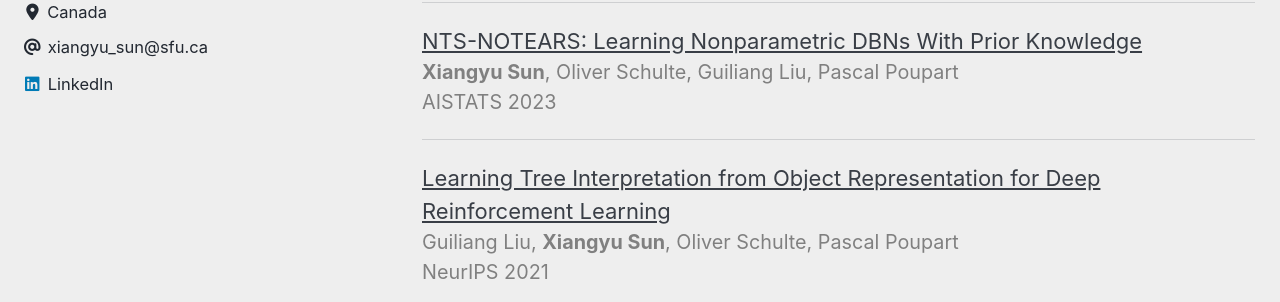
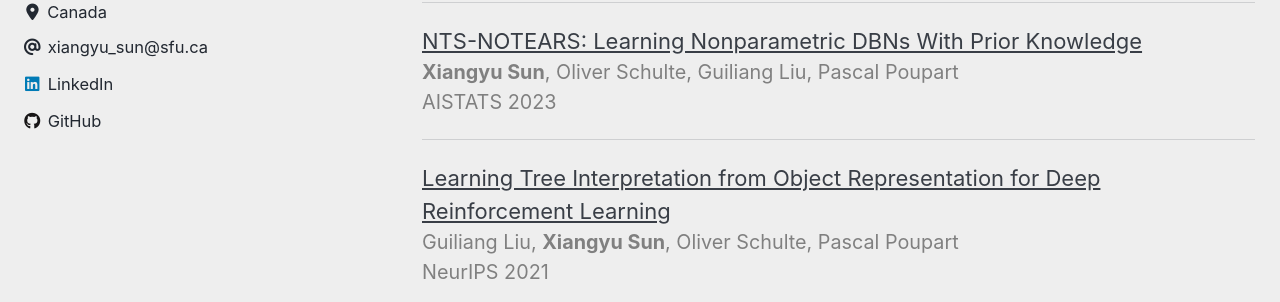
Before and after one commit to xiangyu-sun-789/xiangyu-sun-789.github.io, a Jekyll site: the page built from index.html, in a window 1280 px wide and 900 px high, scrolled down 729 px. Shown: the part 254-556 px from the top of the window. Built offline with Jekyll 4.4.1, drawn with Linux system fonts in a browser that asks for light colours; cached includes are drawn as plain includes; nearby versions of some CDN libraries; the list of posts is cut into pages by our own code.

Commit message:
Update _config.yml

```diff
--- a/_config.yml
+++ b/_config.yml
@@ -108,6 +108,10 @@ author:
     - label: "LinkedIn"
       icon: "fab fa-fw fa-linkedin"
       url: "https://www.linkedin.com/in/xiangyu-shawn-sun-b41aa6197/"
+
+    - label: "GitHub"
+      icon: "fab fa-fw fa-github"
+      url: "https://github.com/xiangyu-sun-789"
 
 # Site Footer
 footer:
```
